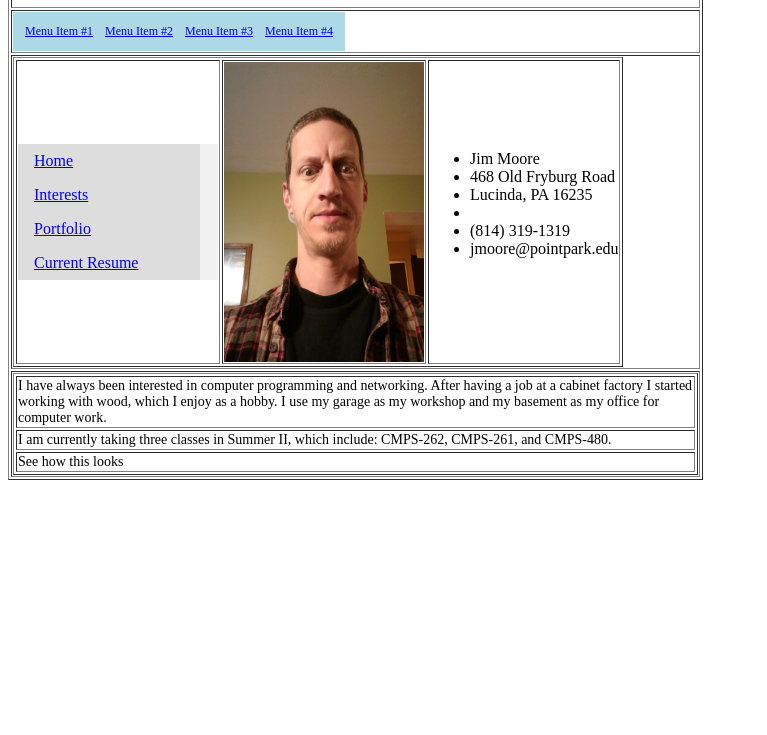
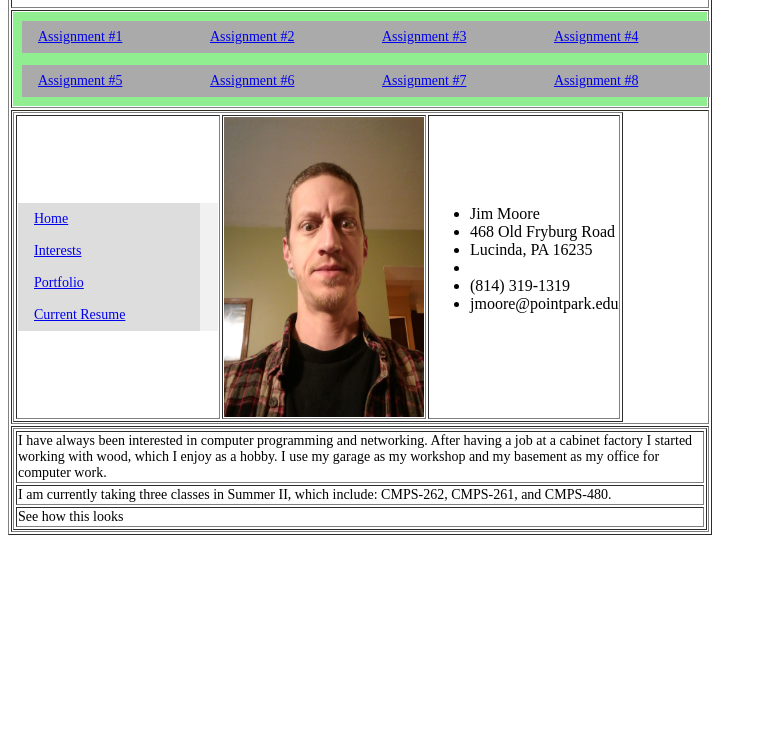
Before and after one commit to jimmoorepa/CMPS-262, a plain HTML site: page index.html in a window 1280 px wide. Shown: the part 65-800 px from the top of the page, without its empty margins (0-767 px from the left). Drawn offline with Linux system fonts and the light colour scheme.

Commit message:
Update with two menus

```diff
--- a/css/main.css
+++ b/css/main.css
@@ -1,15 +1,67 @@
-/*CSS for Menu elements.  */
-table.menu {
-	font-size: 12px;
-	background-color: lightblue;
-	padding: 5px;
-}
 
 body {
 	background-color: white;
 }
 
+/* horz-menu */
+table.horz-menu {
+	background-color: lightgreen;
+	padding: 2px;
+	font-family: "Arial";
+	font-style: bold;
+	font-size: 10px;
+}
+
+p.horz-menu {
+
+}
+
+div.horz-menu {
+
+}
+
+ul.horz-menu {
+	list-style-type: none;
+	margin: 0;
+	padding: 0;
+	width: 160px;
+	background-color: #c3c3c3;
+}
+
+li.horz-menu {
+	display: block;
+	width: 140px;
+	background-color: #aaaaaa;
+	padding: 8px 16px;
+	text-decoration: none;
+	font-family: "Times New Roman";
+	font-size: 14px;
+}
+
+li.horz-menu a:hover {
+	background-color: #545;
+	color: white;
+}
+
+li.horz-menu a.active {
+	background-color: #4CAF50;
+	color: green;
+}
+
+/*CSS for Menu elements.  */
+table.menu {
+	background-color: lightblue;
+	padding: 5px;
+	font-family: "Arial";
+	font-style: bold;
+	font-size: 14px;
+}
+
 p.menu {
+
+}
+
+div.menu {
 
 }
 
@@ -27,6 +79,8 @@ li.menu {
 	background-color: #dddddd;
 	padding: 8px 16px;
 	text-decoration: none;
+	font-family: "Times New Roman";
+	font-size: 14px;
 }
 
 li.menu a:hover {
--- a/index.html
+++ b/index.html
@@ -1,6 +1,6 @@
 <html>
   <head>
-	<title>CMPS-262 - Module 1</title>
+	<title>CMPS-262 - Module 2</title>
 	<link rel="stylesheet" type="text/css" href="css/main.css">
 
   </head>
@@ -9,18 +9,44 @@
 
 <table border=1 width=55%>
 	<tr>
-		<td><h1>Module 1 - Assignment</h1></td>
+		<td><h1>Module 2 - Assignment</h1></td>
 	</tr>
 
 	<tr>
 		<!--Horizontal Navigation Menu -->
 		<td>
-		  <table class="menu" cellpadding=5>
+		  <table class="horz-menu" cellpadding=5>
 		    <tr>
-			  <td><a href=./>Menu Item #1</a></td>
-			  <td><a href=./>Menu Item #2</a></td>
-			  <td><a href=./>Menu Item #3</a></td>
-			  <td><a href=./>Menu Item #4</a></td>
+			  <div class="menu">
+				<td>
+				  <ul class="horz-menu">
+				    <li class="horz-menu"><a href=./>Assignment #1</a></td></li></ul>
+				<td>
+				  <ul class="horz-menu">
+				    <li class="horz-menu"><a href=./>Assignment #2</a></td></li></ul>
+				<td>
+				  <ul class="horz-menu">
+				    <li class="horz-menu"><a href=./>Assignment #3</a></td></li></ul>
+				<td>
+				  <ul class="horz-menu">
+				    <li class="horz-menu"><a href=./>Assignment #4</a></td></li></ul>
+			  </div>
+			</tr>
+			<tr>
+			  <div class="menu">
+				<td>
+				  <ul class="horz-menu">
+				    <li class="horz-menu"><a href=./>Assignment #5</a></td></li></ul>
+				<td>
+				  <ul class="horz-menu">
+				    <li class="horz-menu"><a href=./>Assignment #6</a></td></li></ul>
+				<td>
+				  <ul class="horz-menu">
+				    <li class="horz-menu"><a href=./>Assignment #7</a></td></li></ul>
+				<td>
+				  <ul class="horz-menu">
+				    <li class="horz-menu"><a href=./>Assignment #8</a></td></li></ul>
+			  </div>
 			</tr>
 		  </table>
 		</td>
@@ -32,12 +58,14 @@
 				<tr>
 					<td>
 					  <!--Vertical Navigation Menu. -->
+					  <div class="menu">
 					    <ul class="menu">
 					      <li class="menu"><a href=./index.html>Home</a></li>
 					      <li class="menu"><a href=./interests.html>Interests</a></li>
 					      <li class="menu"><a href=./photos.html>Portfolio</a></li>
 					      <li class="menu"><a href=./Resume.html>Current Resume</a></li>
 					    </ul>
+					  </div>
 
 					</td>
 
```
Also changed, not shown: css/interests.css (added, +23 -0 lines), interests.html (added, +105 -0 lines). Lines whose indentation alone changed are shown as unchanged.
